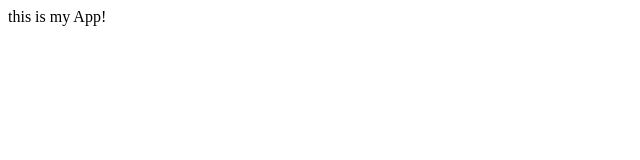
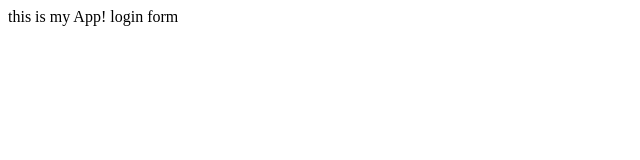
Before and after one commit to hryan9/learning-, a plain HTML site: page index.html in a window 1280 px wide. Shown: the full height of the page, 0-640 px from the left. Drawn offline with Linux system fonts and the light colour scheme.

Commit message:
login form

```diff
--- /dev/null
+++ b/der2/app2.js
@@ -0,0 +1 @@
+console.log('hello');
--- a/index.html
+++ b/index.html
@@ -4,5 +4,6 @@
   </head>
   <body>
    this is my App!
+   login form
   </body>
 </html>
```
Also changed, not shown: login.html (added, +1 -0 lines), log.txt (added).
